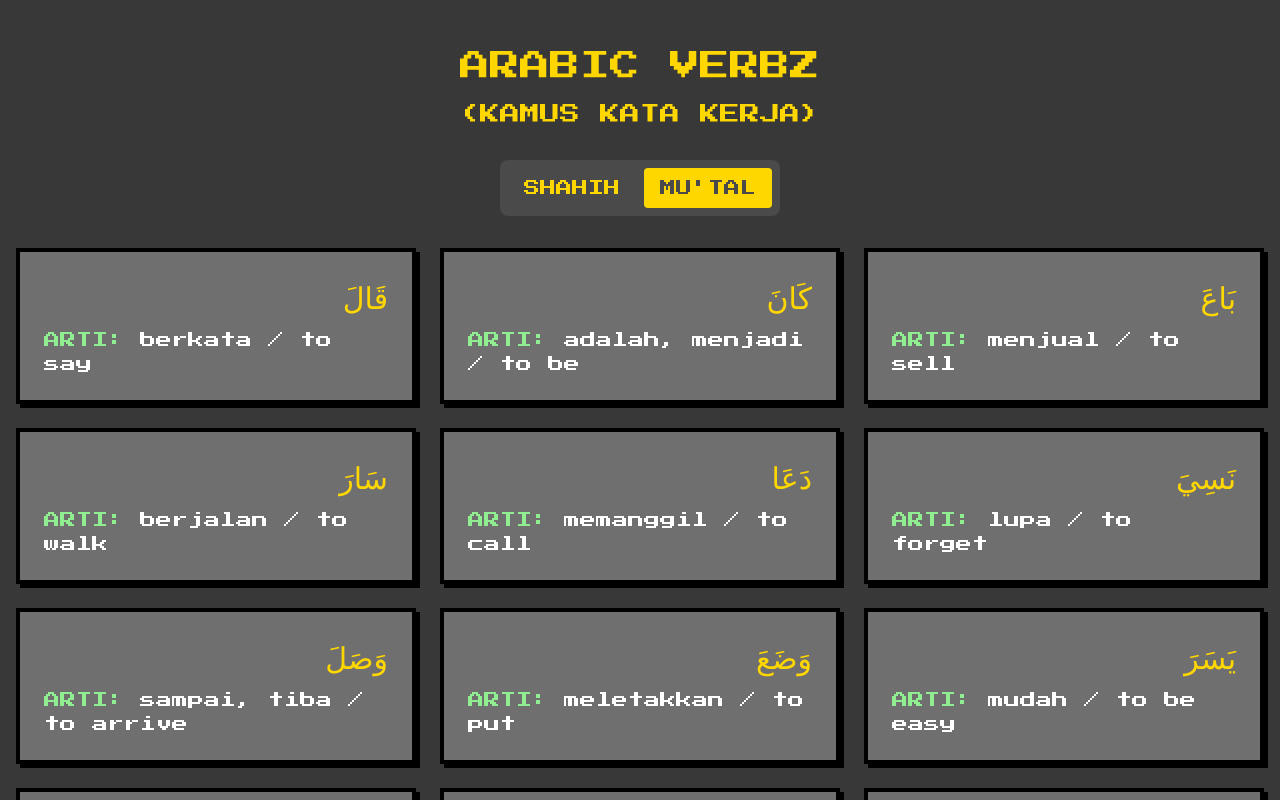
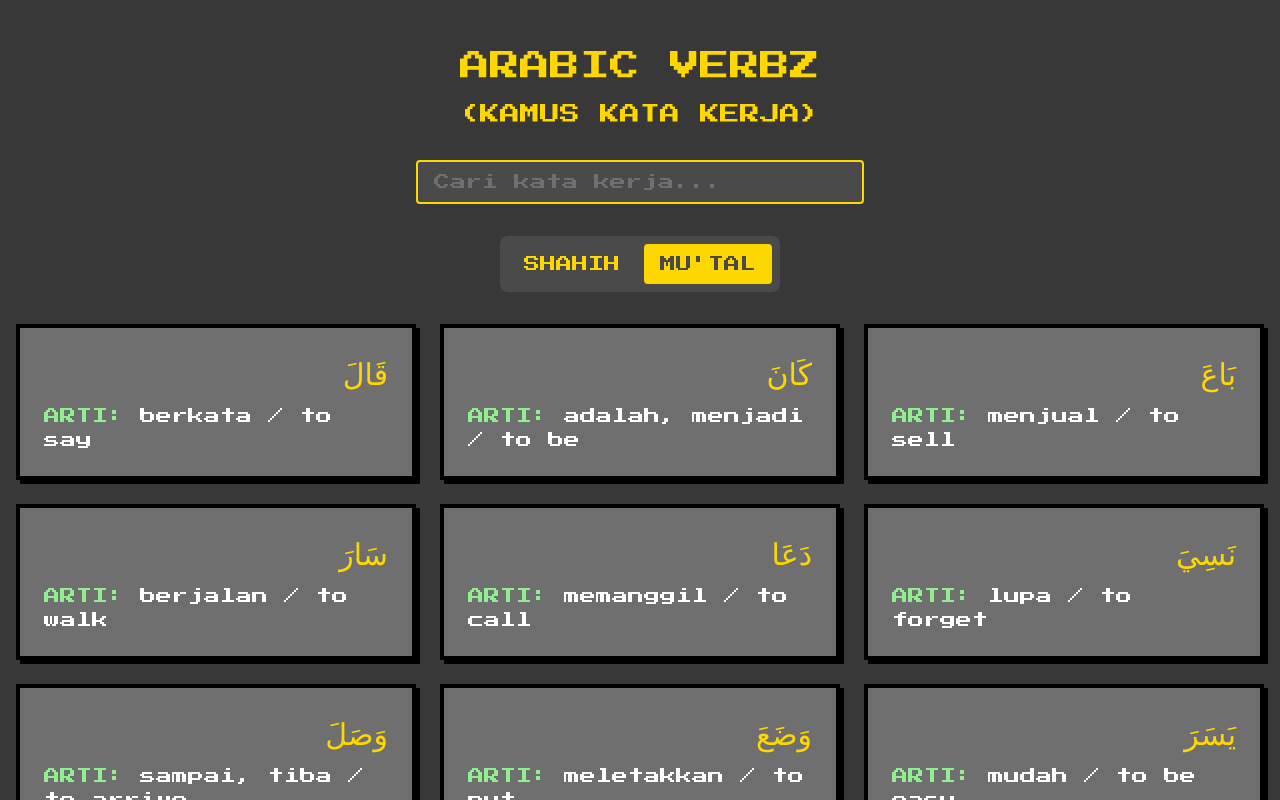
Before and after one commit to fauzanlbs/arabic-verbz, a Next.js app: page / in a window 1280 px wide. Shown: the top 800 px of the page. Built offline with nearby package versions, Linux system fonts and the light colour scheme.

Commit message:
update search bar

```diff
--- a/src/app/page.js
+++ b/src/app/page.js
@@ -7,8 +7,17 @@ import { useState } from 'react';
 
 export default function Home() {
   const [activeTab, setActiveTab] = useState('mutal');
+  const [searchQuery, setSearchQuery] = useState('');
 
-  const filteredVerbs = verbs.filter(verb => verb.type === activeTab);
+  const filteredVerbs = verbs.filter(verb => {
+    const matchesTab = verb.type === activeTab;
+    const matchesSearch = searchQuery === '' ||
+      verb.word.includes(searchQuery) ||
+      verb.meaning.toLowerCase().includes(searchQuery.toLowerCase()) ||
+      verb.meaning_en.toLowerCase().includes(searchQuery.toLowerCase());
+
+    return matchesTab && matchesSearch;
+  });
 
   return (
     <div className="min-h-screen bg-[#383838] py-12">
@@ -17,8 +26,19 @@ export default function Home() {
           ARABIC VERBZ
         </h1>
         <h3 className={`${pressStart2P.className} text-center text-xl text-[#FFD700] mb-8`}>
-            (KAMUS KATA KERJA)
+          (KAMUS KATA KERJA)
         </h3>
+
+        {/* Search Input */}
+        <div className="flex justify-center mb-8">
+          <input
+            type="text"
+            placeholder="Cari kata kerja..."
+            value={searchQuery}
+            onChange={(e) => setSearchQuery(e.target.value)}
+            className={`${pressStart2P.className} w-full max-w-md px-4 py-2 bg-[#4A4A4A] text-[#FFD700] border-2 border-[#FFD700] rounded focus:outline-none focus:border-[#90EE90] placeholder-[#706F6F]`}
+          />
+        </div>
 
         {/* Tab Navigation */}
         <div className="flex justify-center mb-8">
```
